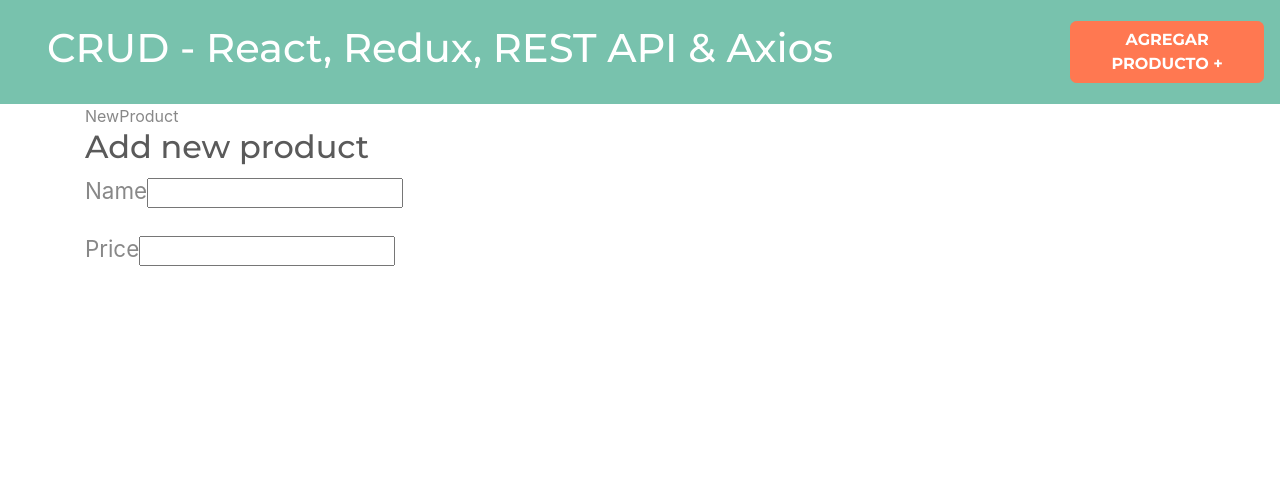
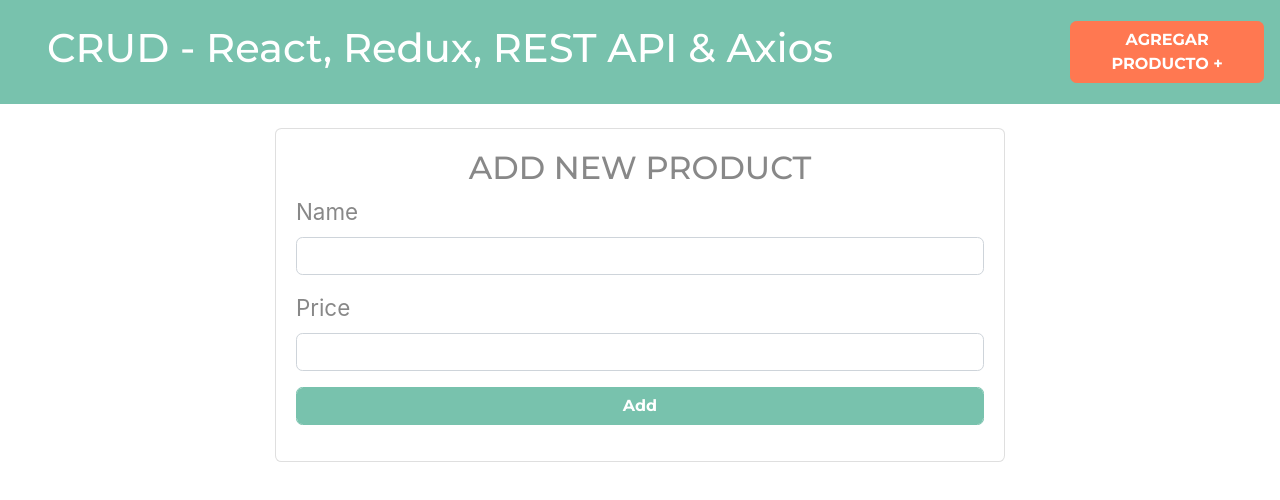
Before and after one commit to AgustinStringa/CRUD-redux, a React (Create React App) app: page /products/new in a window 1280 px wide. Shown: the top 500 px of the page. Built offline with nearby package versions, Linux system fonts and the light colour scheme.

Commit message:
creating new and edit forms

```diff
--- a/src/components/EditProduct.jsx
+++ b/src/components/EditProduct.jsx
@@ -2,18 +2,41 @@
 
 const EditProduct = () => {
   return (
-    <div>
-      <h2>Edit Product </h2>
-      <form action="#">
+    <div className="row justify-content-center">
+      <div className="col-md-8 mt-4">
+        <div className="card">
+          <div className="card-body">
+            <h2 className="text-center text-uppercase">Edit product</h2>
+            <form action="#" id="formEditProduct">
               <div className="form-group">
                 <label htmlFor="">Name</label>
-          <input type="text" name="" id="" />
+                <input
+                  type="text"
+                  name="productNewName"
+                  id=""
+                  className="form-control"
+                />
               </div>
               <div className="form-group">
                 <label htmlFor="">Price</label>
-          <input type="number" name="" id="" />
+                <input
+                  type="number"
+                  name="productNewPrice"
+                  id=""
+                  className="form-control"
+                />
+              </div>
+              <div className="form-group">
+                <input
+                  type="submit"
+                  value="Save Changes"
+                  className="form-control btn btn-block btn-primary"
+                />
               </div>
             </form>
+          </div>
+        </div>
+      </div>
     </div>
   );
 };
--- a/src/components/NewProduct.jsx
+++ b/src/components/NewProduct.jsx
@@ -2,19 +2,41 @@
 
 const NewProduct = () => {
   return (
-    <div>
-      NewProduct
-      <h2>Add new product</h2>
-      <form action="#">
+    <div className="row justify-content-center">
+      <div className="col-md-8 mt-4">
+        <div className="card">
+          <div className="card-body">
+            <h2 className="text-center text-uppercase">Add new product</h2>
+            <form action="#" id="formNewProduct">
               <div className="form-group">
                 <label htmlFor="">Name</label>
-          <input type="text" name="" id="" />
+                <input
+                  type="text"
+                  name="productName"
+                  id=""
+                  className="form-control"
+                />
               </div>
               <div className="form-group">
                 <label htmlFor="">Price</label>
-          <input type="number" name="" id="" />
+                <input
+                  type="number"
+                  name="productPrice"
+                  id=""
+                  className="form-control"
+                />
+              </div>
+              <div className="form-group">
+                <input
+                  type="submit"
+                  value="Add"
+                  className="form-control btn btn-block btn-primary"
+                />
               </div>
             </form>
+          </div>
+        </div>
+      </div>
     </div>
   );
 };
```
Lines whose indentation alone changed are shown as unchanged.
